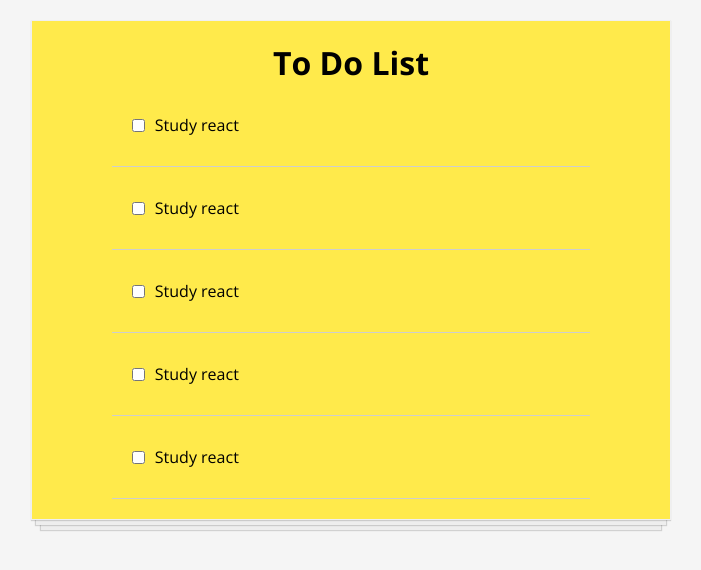
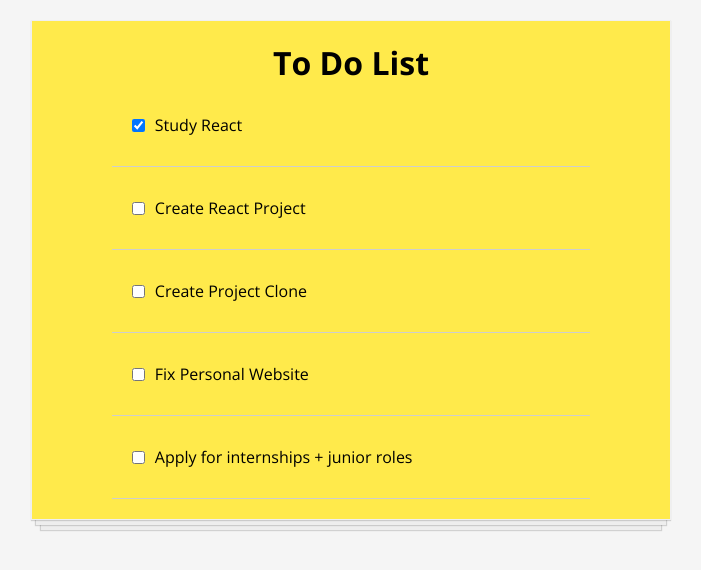
Before and after one commit to Moe-Zart/To-Do-List-with-React, a React (Create React App) app: page / in a window 1280 px wide. Shown: the top 570 px of the page, without its empty margins (289-990 px from the left). Built offline with nearby package versions, Linux system fonts and the light colour scheme.

Commit message:
objects and mapping through array

```diff
--- a/src/components/ToDoApp.jsx
+++ b/src/components/ToDoApp.jsx
@@ -1,22 +1,14 @@
 import React from 'react';
 import ToDoItem from './ToDoItem';
+import ToDoData from './ToDoData';
+
 const ToDo = () => {
-    /*
-<input type="checkbox" name="" id="" /><p>Create react project</p>
-                <input type="checkbox" name="" id="" /><p>Create project clone</p>
-                <input type="checkbox" name="" id="" /><p>Fix personal website</p>
-                <input type="checkbox" name="" id="" /><p>Apply for internships + junior roles</p>
+    const todoComponents = ToDoData.map((todo)=><ToDoItem todoKey={todo.id} todoText={todo.text} todoChecked={todo.completed}/>)
 
-
-    */
     return (
         <div className='ToDo-page'>
             <h1>To Do List</h1>
-                <ToDoItem></ToDoItem>
-                <ToDoItem></ToDoItem>
-                <ToDoItem></ToDoItem>
-                <ToDoItem></ToDoItem>
-                <ToDoItem></ToDoItem>
+                {todoComponents}
         </div>
     );
 }
--- /dev/null
+++ b/src/components/ToDoData.js
@@ -0,0 +1,28 @@
+const ToDoData = [
+  {
+    id: 1,
+    text: "Study React",
+    completed: true,
+  },
+  {
+    id: 2,
+    text: "Create React Project",
+    completed: false,
+  },
+  {
+    id: 3,
+    text: "Create Project Clone",
+    completed: false,
+  },
+  {
+    id: 4,
+    text: "Fix Personal Website",
+    completed: false,
+  },
+  {
+    id: 5,
+    text: "Apply for internships + junior roles",
+    completed: false,
+  },
+];
+export default ToDoData;
--- a/src/components/ToDoItem.jsx
+++ b/src/components/ToDoItem.jsx
@@ -1,10 +1,10 @@
 import React from "react";
 
-const ToDoItem = () => {
+const ToDoItem = (props) => {
   return (
     <div className="ToDo-item">
-      <input type="checkbox" name="" id="" />
-      <p>Study react</p>
+      <input type="checkbox" checked={props.todoChecked} />
+      <p>{props.todoText}</p>
     </div>
   );
 };
```
